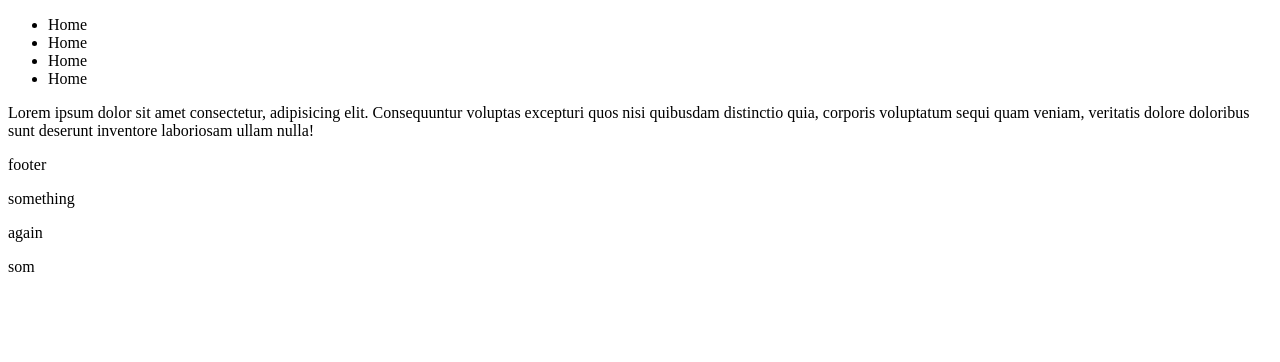
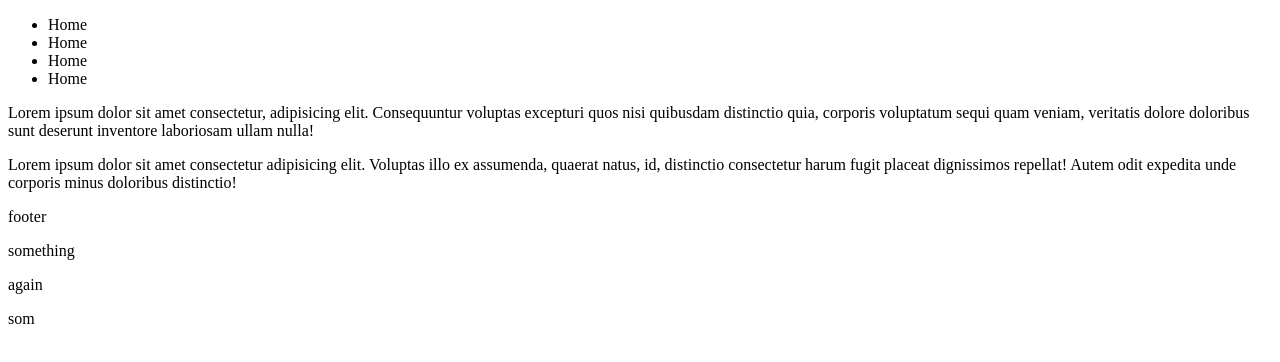
Before and after one commit to chhakuli123/practice-merging, a plain HTML site: page index.html in a window 1280 px wide. Drawn offline with Linux system fonts and the light colour scheme.

Commit message:
feat: para 1 added

```diff
--- a/index.html
+++ b/index.html
@@ -21,6 +21,9 @@
         <p>Lorem ipsum dolor sit amet consectetur, adipisicing elit. Consequuntur voluptas excepturi quos nisi quibusdam
             distinctio quia, corporis voluptatum sequi quam veniam, veritatis dolore doloribus sunt deserunt inventore
             laboriosam ullam nulla!</p>
+        <p>Lorem ipsum dolor sit amet consectetur adipisicing elit. Voluptas illo ex assumenda, quaerat natus, id,
+            distinctio consectetur harum fugit placeat dignissimos repellat! Autem odit expedita unde corporis minus
+            doloribus distinctio!</p>
     </div>
     <div class="footer">
         <p>footer</p>
```
